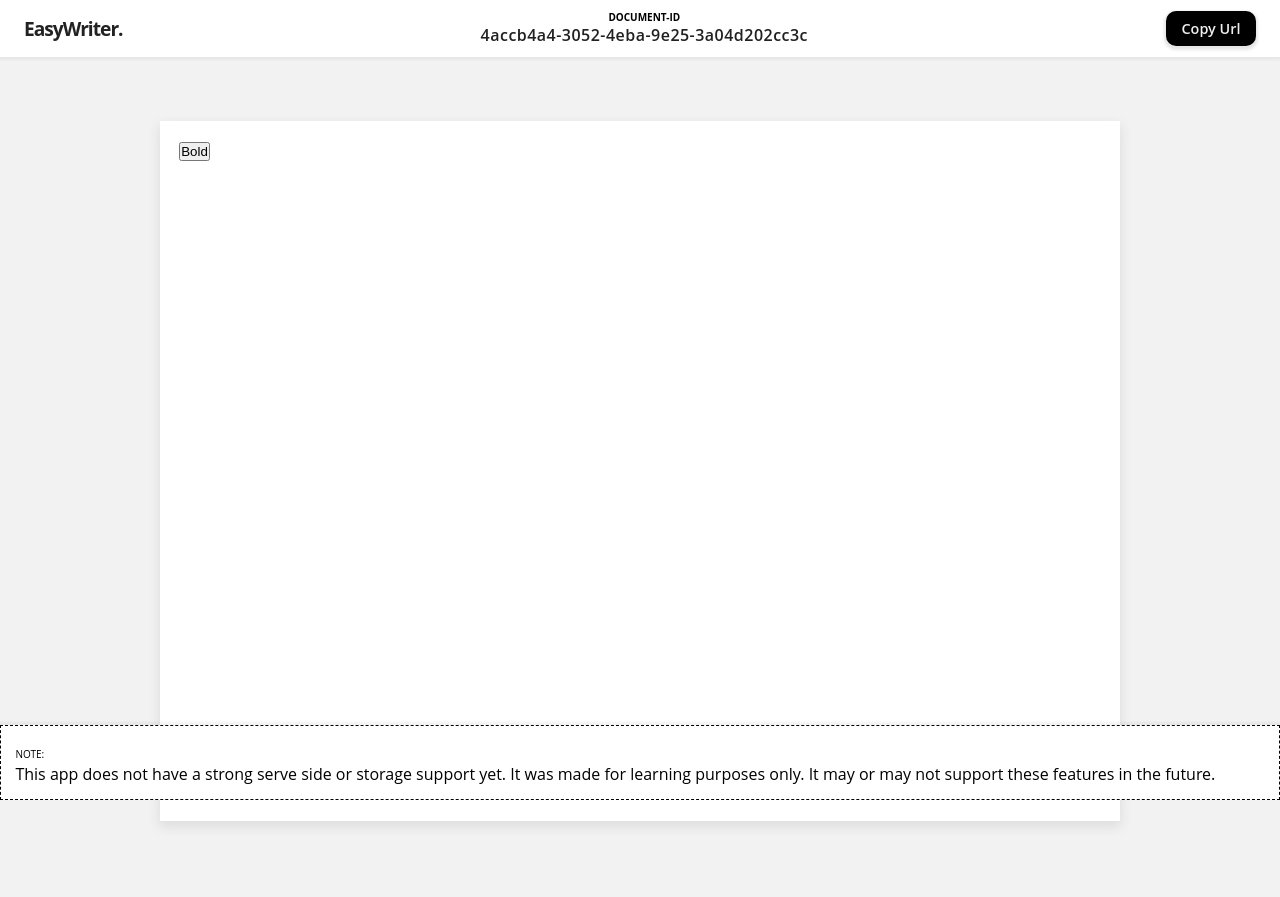
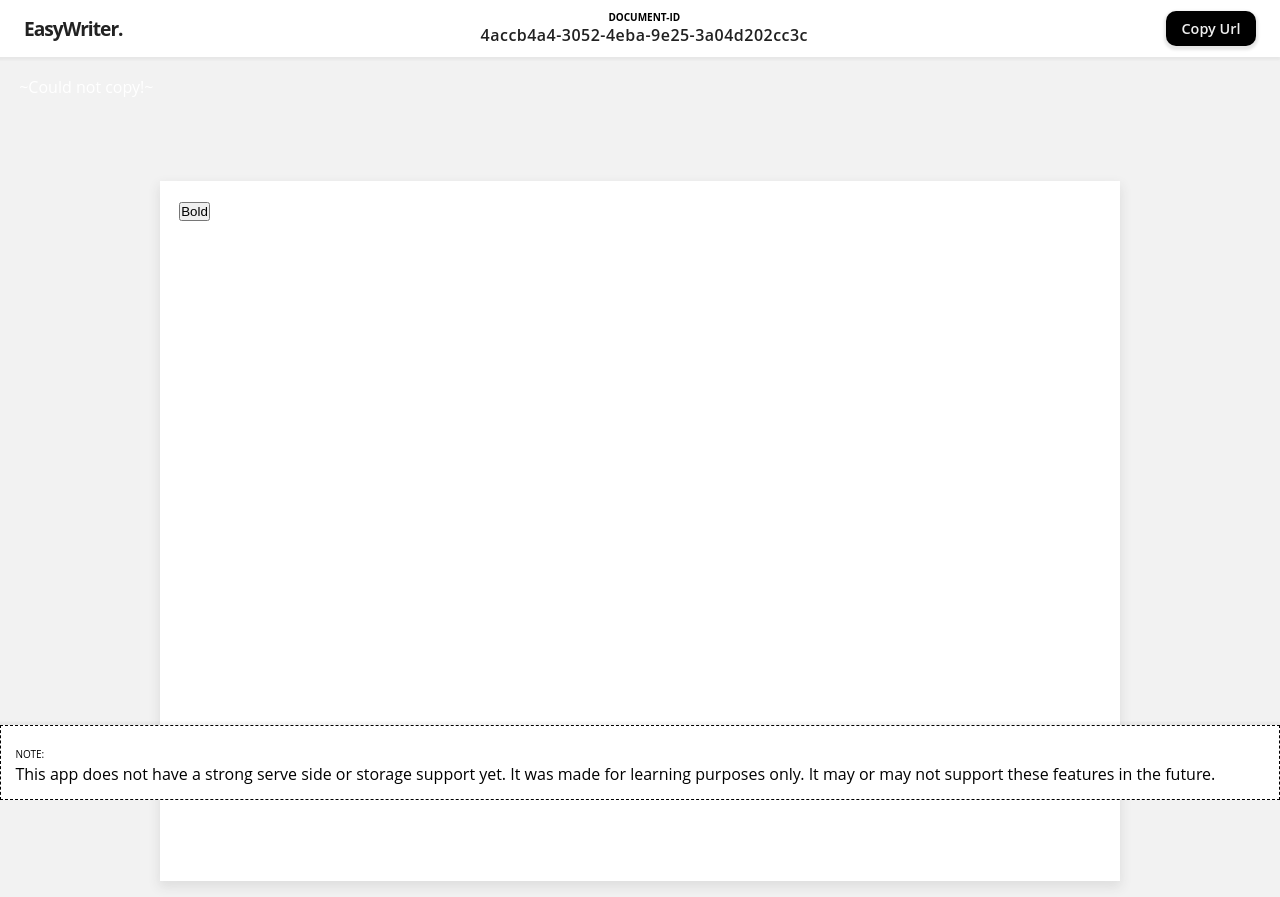
Before and after one commit to eniolajayi/easy-writer, a React (Create React App) app: page /group/1 in a window 1280 px wide. Both pictures are taken after a click on the element "Copy Url". Before the commit the page ends 837 px from the top, so only its background shows below. Built offline with nearby package versions, Linux system fonts and the light colour scheme; no server answers.

Commit message:
setup alert system

```diff
--- a/src/components/Layout/Alert.js
+++ b/src/components/Layout/Alert.js
@@ -1,8 +1,21 @@
 import React from "react";
-// import styled from "styled-components";
+import styled from "styled-components";
 
-const Alert = ({ className, children, type }) => {
-  return <div className={className}>{children}</div>;
+const AlertWrapper = styled.div`
+  width: 100%;
+  min-height: 45px;
+  padding: 1.2rem;
+  font-size: 1rem;
+  /* background-color: success ?  #000 : #000; */
+  color: #fff;
+`;
+
+const Alert = ({ className, children, success }) => {
+  return (
+    <AlertWrapper success={success}>
+      <div className={className}>{children}</div>
+    </AlertWrapper>
+  );
 };
 
 export default Alert;
--- a/src/components/Layout/BottomBar.js
+++ b/src/components/Layout/BottomBar.js
@@ -27,7 +27,7 @@ function BottomBar() {
     <Footer>
       <div className="info">
         <span className="icon">Note:</span>
-        <p class="content">
+        <p className="content">
           This app does not have a strong serve side or storage support yet. It
           was made for learning purposes only. It may or may not support these
           features in the future.
--- a/src/components/Layout/NavBar.js
+++ b/src/components/Layout/NavBar.js
@@ -1,5 +1,6 @@
-import React from "react";
+import React, { useState } from "react";
 import styled from "styled-components";
+import Alert from "./Alert";
 
 const Header = styled.header`
   height: auto;
@@ -50,15 +51,49 @@ const Header = styled.header`
 `;
 
 const NavBar = ({ id }) => {
+  const [open, setOpen] = useState(false);
+  const [copySuccess, setCopySuccess] = useState(false);
+  const copyToClipBoard = async (copyUrl) => {
+    if (navigator.clipboard.writeText) {
+      try {
+        await navigator.clipboard.writeText(copyUrl);
+        setCopySuccess(true);
+      } catch {
+        setCopySuccess(false);
+      }
+    }
+  };
   return (
+    <>
       <Header>
         <div className="logo">EasyWriter.</div>
         <div className="header__info">
           <div className="title">Document-ID</div>
           <div className="id">{id}</div>
         </div>
-      <div className="header__btn">Copy Url</div>
+        <div
+          className="header__btn"
+          onClick={() => {
+            copyToClipBoard(`/group/${id}`);
+            setOpen(true);
+            setTimeout(() => {
+              setOpen(false);
+            }, 5000);
+          }}
+        >
+          Copy Url
+        </div>
       </Header>
+      {open ? (
+        copySuccess ? (
+          <Alert>Copied Url!</Alert>
+        ) : (
+          <Alert>~Could not copy!~</Alert>
+        )
+      ) : (
+        <></>
+      )}
+    </>
   );
 };
 
```
Lines whose indentation alone changed are shown as unchanged.
